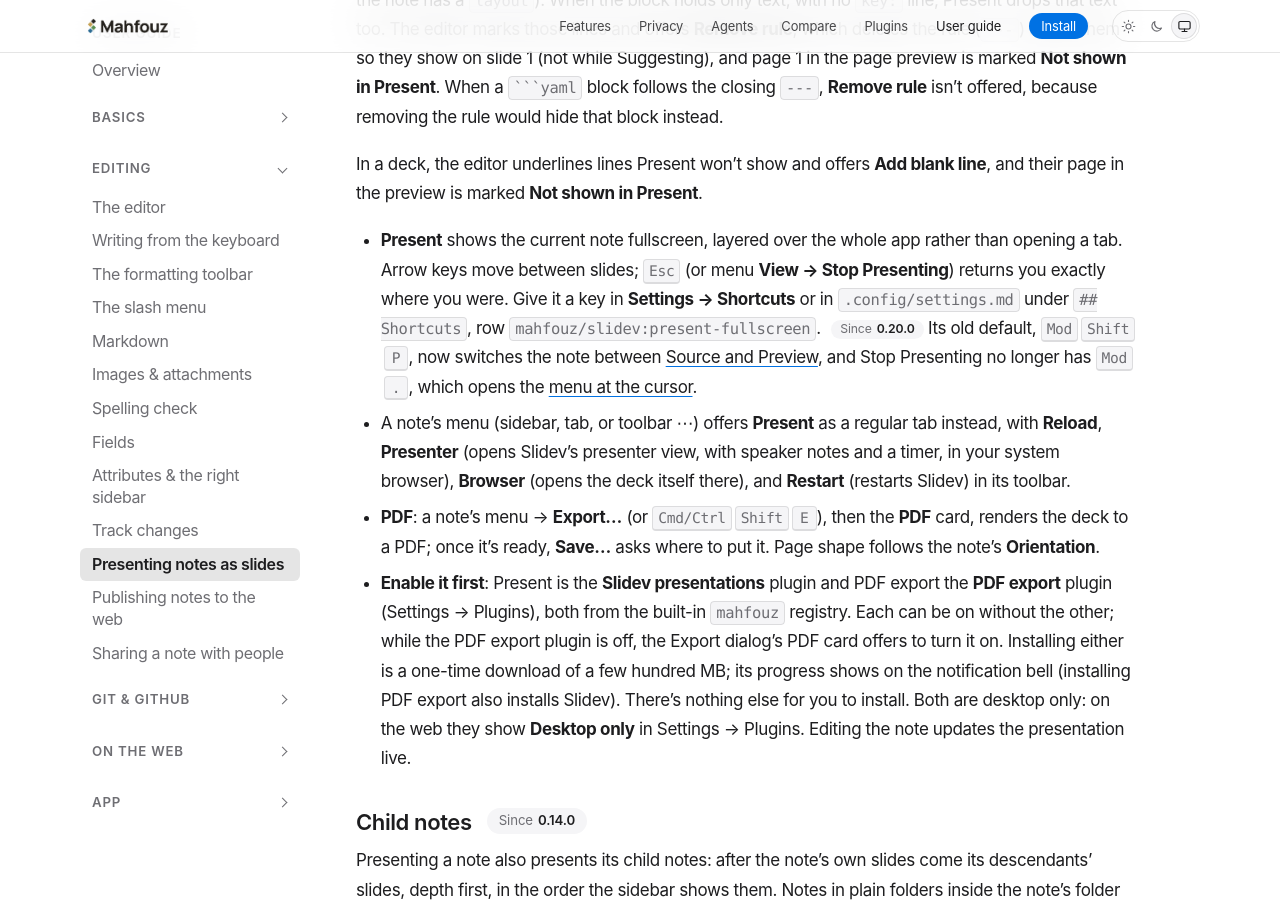
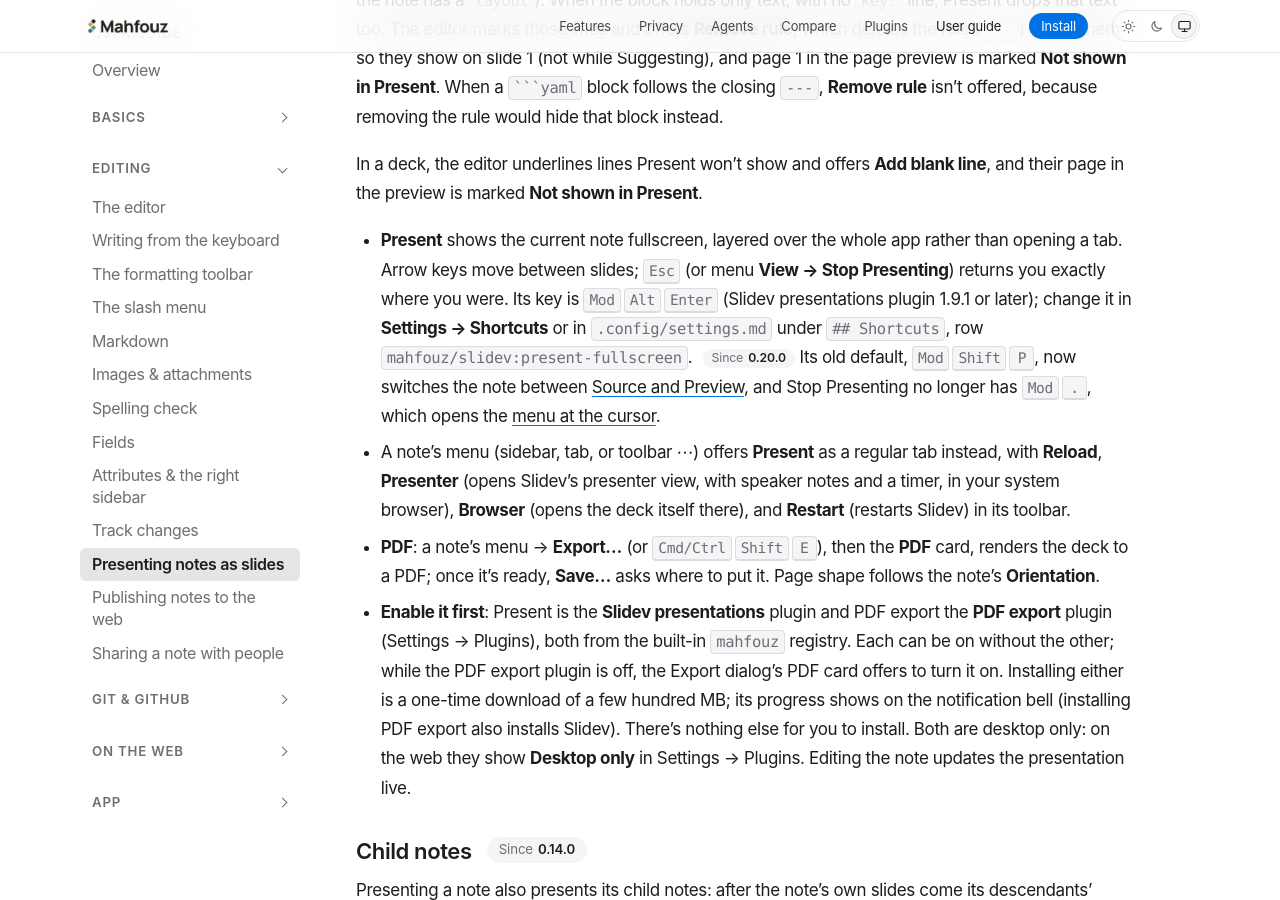
Before and after one commit to mahfouz-app/docs, a Jekyll site: the page built from guide/slides.md, in a window 1280 px wide and 900 px high, scrolled down 1365 px. Built offline with Jekyll 4.4.1, drawn with Linux system fonts in a browser that asks for light colours.

Commit message:
Slides: Present full screen's default is Mod+Alt+Enter
The Slidev presentations plugin 1.9.1 gives Present full screen
Mod+Alt+Enter after the app's Source/Preview toggle took Mod+Shift+P
(mahfouz-app/plugins#47).

Co-Authored-By: Claude Opus 5.5 <noreply@anthropic.com>

```diff
--- a/guide/slides.md
+++ b/guide/slides.md
@@ -66,7 +66,8 @@ Present**.
 - **Present** shows the current note fullscreen, layered over
   the whole app rather than opening a tab. Arrow keys move between slides;
   <kbd>Esc</kbd> (or menu **View → Stop Presenting**) returns you exactly
-  where you were. Give it a key in **Settings → Shortcuts** or in
+  where you were. Its key is <kbd>Mod</kbd><kbd>Alt</kbd><kbd>Enter</kbd>
+  (Slidev presentations plugin 1.9.1 or later); change it in **Settings → Shortcuts** or in
   `.config/settings.md` under `## Shortcuts`, row
   `mahfouz/slidev:present-fullscreen`. {% include since.html v="0.20.0" %}
   Its old default, <kbd>Mod</kbd><kbd>Shift</kbd><kbd>P</kbd>, now
```
Also changed, not shown: guide/shortcuts.md (+1 -1 lines).
